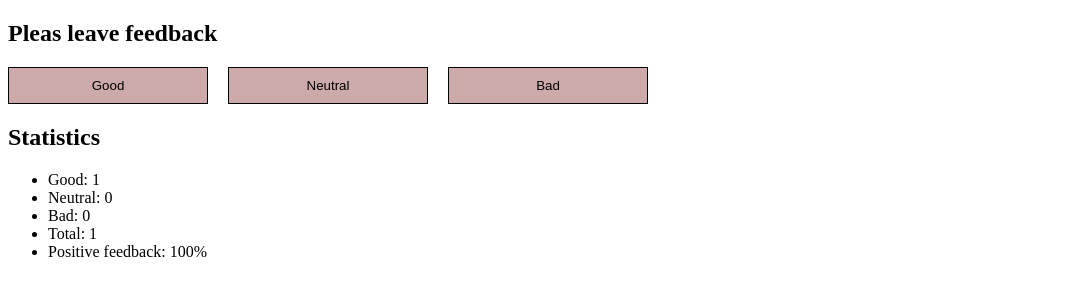
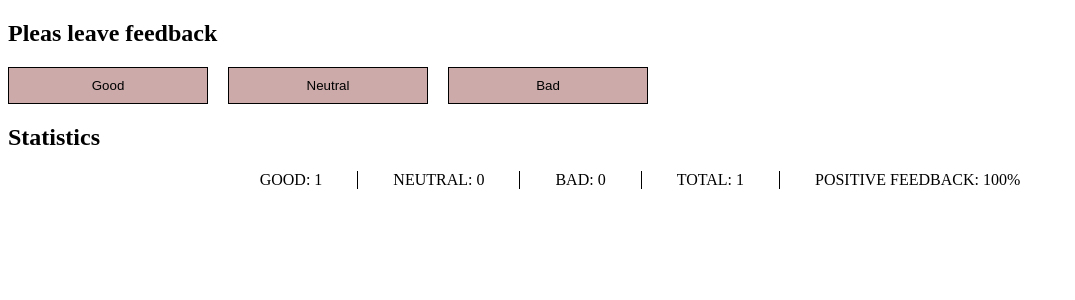
Before and after one commit to fecore35/goit-react-hw-02-feedback, a React (Create React App) app: page / in a window 1280 px wide. Both pictures are taken after a click on the button "Good". Shown: the top 300 px of the page, without its empty margins (0-1075 px from the left). Built offline with nearby package versions, Linux system fonts and the light colour scheme.

Commit message:
Добавляю стили для Statistics

```diff
--- a/src/components/Statistics/Statistics.js
+++ b/src/components/Statistics/Statistics.js
@@ -1,13 +1,16 @@
 import PropTypes from "prop-types";
+import s from "./Statistics.module.css";
 
 function Statistics({ good, neutral, bad, total, positivePercentage }) {
   return (
-    <ul>
-      <li>Good: {good}</li>
-      <li>Neutral: {neutral}</li>
-      <li>Bad: {bad}</li>
-      <li>Total: {total}</li>
-      <li>Positive feedback: {positivePercentage.toFixed(0)}%</li>
+    <ul className={s.list}>
+      <li className={s.item}>Good: {good}</li>
+      <li className={s.item}>Neutral: {neutral}</li>
+      <li className={s.item}>Bad: {bad}</li>
+      <li className={s.item}>Total: {total}</li>
+      <li className={s.item}>
+        Positive feedback: {positivePercentage.toFixed(0)}%
+      </li>
     </ul>
   );
 }
--- /dev/null
+++ b/src/components/Statistics/Statistics.module.css
@@ -0,0 +1,16 @@
+.list {
+  padding-left: 0;
+  margin: 0;
+  list-style: none;
+  display: flex;
+  justify-content: center;
+}
+
+.item {
+  text-transform: uppercase;
+}
+.item:not(:last-child) {
+  border-right: 1px solid #000;
+  padding-right: 35px;
+  margin-right: 35px;
+}
```
